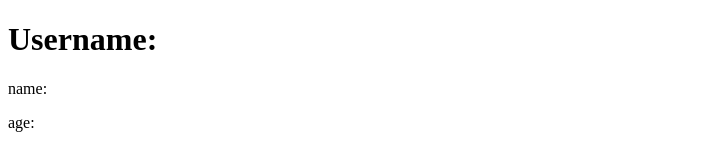
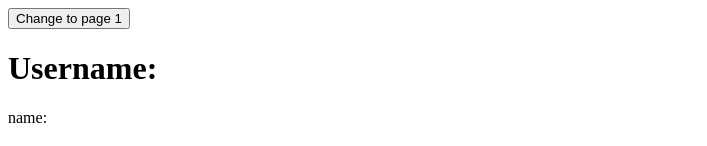
Before and after one commit to xtrator/frontend-february-1, a React (Create React App) app: page / in a window 1280 px wide. Shown: the top 146 px of the page, without its empty margins (0-707 px from the left). Built offline with nearby package versions, Linux system fonts and the light colour scheme; no server answers.

Commit message:
create PageButtons component

```diff
--- a/src/App.js
+++ b/src/App.js
@@ -4,9 +4,12 @@ import User from "./User";
 import People from "./People";
 import { useImmer } from "use-immer";
 import Counter from "./Counter";
+import { PageContext } from "./PageContext";
+import PageButtons from "./PageButtons";
 
 function App() {
   const [user, updateUser] = useImmer([]);
+  const [page, setPage] = useImmer(1);
 
   const fetchData = () => {
     fetch("https://backend-february-1.vercel.app/")
@@ -20,10 +23,13 @@ function App() {
 
   return (
     <>
-      <User user={user}></User>
-      <Gallery />
-      <People></People>
-      <Counter></Counter>
+      <PageContext.Provider value={page}>
+        <PageButtons page={page} setPage={setPage}></PageButtons>
+        <User user={user}></User>
+        <Gallery />
+        <People></People>
+        <Counter></Counter>
+      </PageContext.Provider>
     </>
   );
 }
--- a/src/Counter.js
+++ b/src/Counter.js
@@ -1,4 +1,6 @@
+import { useContext } from "react";
 import { useImmer } from "use-immer";
+import { PageContext } from "./PageContext";
 
 export default function Counter() {
   const [count, updateCount] = useImmer(0);
@@ -8,6 +10,8 @@ export default function Counter() {
     await delay(3000);
     updateCount((c) => c - 1);
   }
+  let page = useContext(PageContext);
+  if (page != 1) return <></>;
   return (
     <>
       <hr />
--- a/src/Gallery.js
+++ b/src/Gallery.js
@@ -1,6 +1,10 @@
+import { useContext } from "react";
+import { PageContext } from "./PageContext.js";
 import { getImageURL } from "./utils.js";
 
 export default function Gallery() {
+  let page = useContext(PageContext);
+  if (page != 1) return <></>;
   return (
     <div>
       <h1>Notable Scientists</h1>
--- /dev/null
+++ b/src/PageButtons.js
@@ -0,0 +1,10 @@
+export default function PageButtons({ page, setPage }) {
+  function onClick() {
+    setPage(page == 1 ? 2 : 1);
+  }
+  return (
+    <>
+      <button onClick={onClick}>Change to page {page}</button>
+    </>
+  );
+}
--- /dev/null
+++ b/src/PageContext.js
@@ -0,0 +1,3 @@
+import { createContext } from "react";
+
+export const PageContext = createContext(1);
--- a/src/User.js
+++ b/src/User.js
@@ -1,4 +1,9 @@
+import { useContext } from "react";
+import { PageContext } from "./PageContext";
+
 export default function User({ user }) {
+  let page = useContext(PageContext);
+  if (page != 1) return <></>;
   return (
     <>
       <h1>Username:</h1>
--- a/src/people.js
+++ b/src/people.js
@@ -1,29 +1,31 @@
 import { getImageURL } from "./utils";
+import { useContext } from "react";
+import { PageContext } from "./PageContext";
 
 const people = [
   {
-    id: 0, // Used in JSX as a key
+    id: 0,
     name: "Creola Katherine Johnson",
     profession: "mathematician",
     accomplishment: "spaceflight calculations",
     imageId: "MK3eW3A",
   },
   {
-    id: 1, // Used in JSX as a key
+    id: 1,
     name: "Mario José Molina-Pasquel Henríquez",
     profession: "chemist",
     accomplishment: "discovery of Arctic ozone hole",
     imageId: "mynHUSa",
   },
   {
-    id: 2, // Used in JSX as a key
+    id: 2,
     name: "Mohammad Abdus Salam",
     profession: "physicist",
     accomplishment: "electromagnetism theory",
     imageId: "bE7W1ji",
   },
   {
-    id: 3, // Used in JSX as a key
+    id: 3,
     name: "Percy Lavon Julian",
     profession: "chemist",
     accomplishment:
@@ -31,7 +33,7 @@ const people = [
     imageId: "IOjWm71",
   },
   {
-    id: 4, // Used in JSX as a key
+    id: 4,
     name: "Subrahmanyan Chandrasekhar",
     profession: "astrophysicist",
     accomplishment: "white dwarf star mass calculations",
@@ -40,6 +42,8 @@ const people = [
 ];
 
 export default function People() {
+  let page = useContext(PageContext);
+  if (page != 1) return <></>;
   const chemists = people.filter((person) => person.profession == "chemist");
   return (
     <>
```
